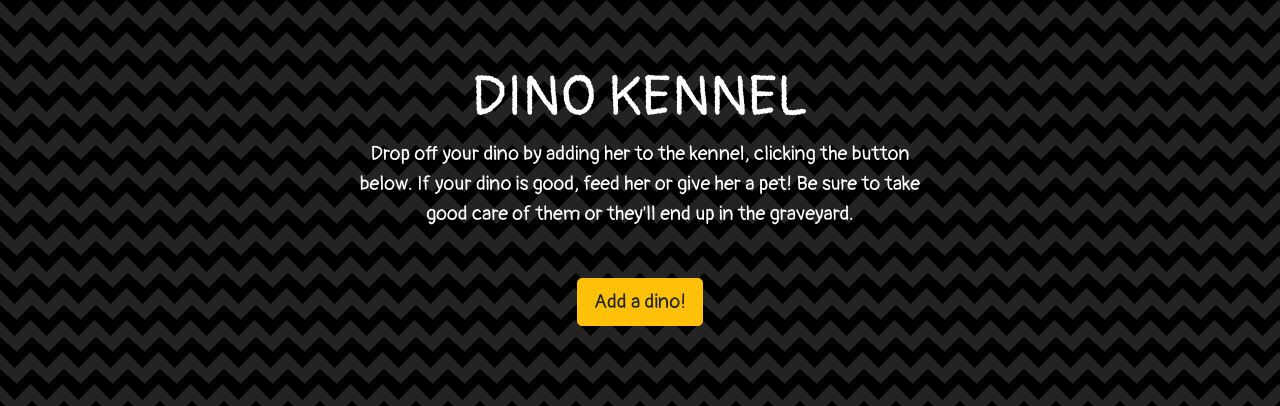
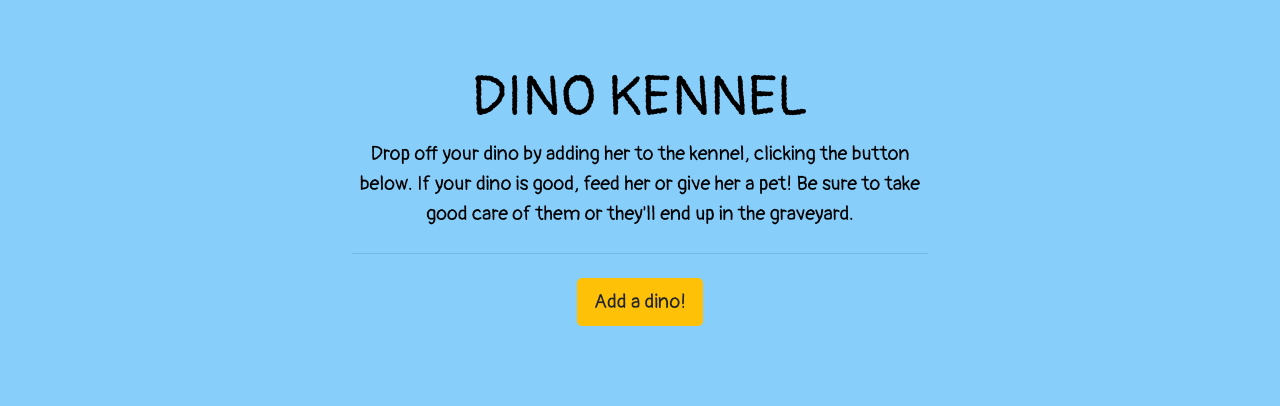
Before and after one commit to ryanmcnair/dino-kennel, a plain HTML site: page index.html in a window 1280 px wide. Shown: the top 406 px of the page. Drawn offline with nearby package versions, Linux system fonts and the light colour scheme.

Commit message:
updated readme file

```diff
--- a/main.css
+++ b/main.css
@@ -1,12 +1,6 @@
 body {
     font-family: 'Pangolin', cursive;
-    background:
-    linear-gradient(135deg, black 25%, transparent 25%) -50px 0,
-    linear-gradient(225deg, black 25%, transparent 25%) -50px 0,
-    linear-gradient(315deg, black 25%, transparent 25%),
-    linear-gradient(45deg, black 25%, transparent 25%);
-    background-size: 2em 2em;
-    background-color: #232323;
+    background-color: lightskyblue;
 }
 
 .jumbotron {
@@ -17,14 +11,8 @@ body {
 }
 
 #navbar {
-    color: white;
-    background:
-    linear-gradient(135deg, black 25%, transparent 25%) -50px 0,
-    linear-gradient(225deg, black 25%, transparent 25%) -50px 0,
-    linear-gradient(315deg, black 25%, transparent 25%),
-    linear-gradient(45deg, black 25%, transparent 25%);
-    background-size: 2em 2em;
-    background-color: #232323;
+    color: black;
+    background-color: lightskyblue;
 }
 
 #dinoCard {
```
Also changed, not shown: 1 other file.
